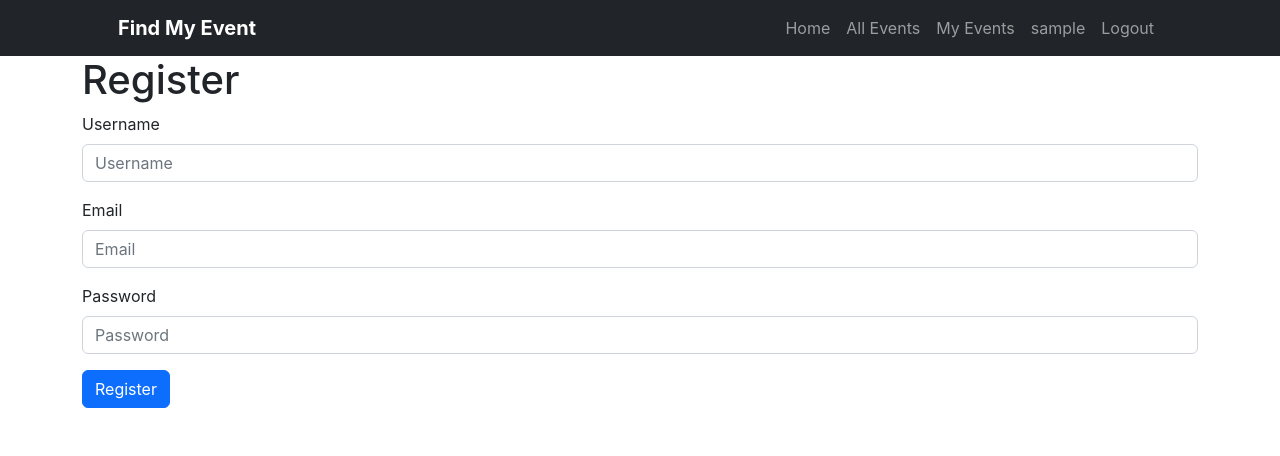
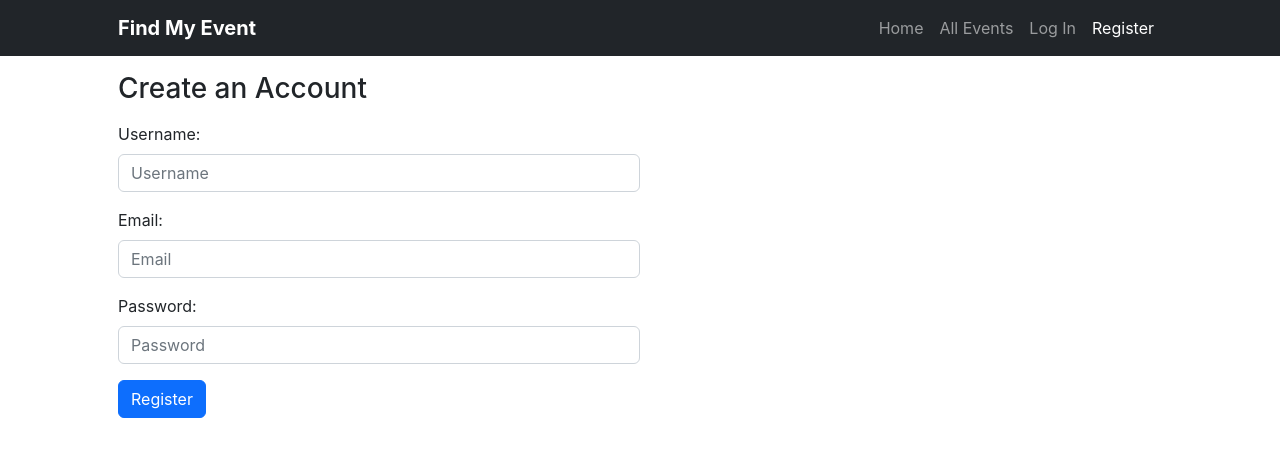
Before and after one commit to mianto5/FSDp_Project4, a React (Create React App) app: page /register in a window 1280 px wide. Shown: the top 456 px of the page. Built offline with nearby package versions, Linux system fonts and the light colour scheme; sample sign-in values are in the browser's storage; the HTML template or start-up script is replaced by a standard one.

Commit message:
Adds profile page.

```diff
--- a/src/App.js
+++ b/src/App.js
@@ -16,12 +16,13 @@ function App() {
     <BrowserRouter>
       <NavBar/>
       <Routes>
-        <Route path='/home' element={<Home/>}></Route>
+        <Route path='/' element={<Home/>}></Route>
         <Route path='/all-events' element={<AllEvents/>}></Route>
         <Route path='/my-events' element={<MyEvents/>}>
           <Route path='/my-events/add' element={<AddEvent/>}></Route>
         </Route>
         <Route path='/my-favourites' element={<MyFavourites/>}></Route>
+        <Route path='/profile' element={<Profile/>}></Route>
         <Route path='/login' element={<Login/>}></Route>
         <Route path='/register' element={<Register/>}></Route>
       </Routes>
--- a/src/components/Login.js
+++ b/src/components/Login.js
@@ -30,16 +30,18 @@ export default function Login({ setStatus, setUsername }) {
   const handleSubmit = (e) => {
     e.preventDefault();
     dispatch(loginUser(user));
+    navigate("/profile");
   };
 
   return (
-    <div className="container">
-      <h1>Login</h1>
-      <p style={{ color: "red" }}>{error && error}</p>
+    <div className="container px-4 px-lg-5">
+      <p></p>
+      <h3>Log In to Share Your Events</h3>
+      <p></p>
       <form>
-        <div className="mb-3">
+        <div className="col-sm-12 col-md-6 col-lg-6">
           <label htmlFor="formGroupExampleInput2" className="form-label">
-            Username
+            Username:
           </label>{" "}
           <input
             type="text"
@@ -52,10 +54,11 @@ export default function Login({ setStatus, setUsername }) {
             id="formGroupExampleInput2"
             placeholder="Username"
           />
+          <p></p>
         </div>
-        <div className="mb-3">
+        <div className="col-sm-12 col-md-6 col-lg-6">
           <label htmlFor="formGroupExampleInput2" className="form-label">
-            Password
+            Password:
           </label>{" "}
           <input
             type="password"
@@ -68,6 +71,7 @@ export default function Login({ setStatus, setUsername }) {
             id="formGroupExampleInput2"
             placeholder="Password"
           />
+          <p></p>
         </div>
         <button
           type="submit"
--- a/src/components/NavBar.js
+++ b/src/components/NavBar.js
@@ -1,8 +1,6 @@
 import React from "react";
-import "../style/NavBar.css";
 import { NavLink } from "react-router-dom";
 import { useDispatch, useSelector } from "react-redux";
-import { logoutUser } from "../redux/userslice";
 
 export default function NavBar() {
   const isloggedin = useSelector((state) => state.userreducer.isloggedin);
@@ -29,7 +27,7 @@ export default function NavBar() {
         <div className="collapse navbar-collapse" id="navbarSupportedContent">
           <ul className="navbar-nav ms-auto mb-2 mb-lg-0">
             <li className="nav-item">
-              <NavLink className="nav-link" aria-current="page" to="/home">
+              <NavLink className="nav-link" aria-current="page" to="/">
                 Home
               </NavLink>
             </li>
@@ -65,21 +63,10 @@ export default function NavBar() {
               </li>
             )} */}
             {isloggedin && (
-              <div>
-                <NavLink className="nav-link" to={`/profile/${username}`}>
-                  {username}
+              <li className="nav-item">
+                <NavLink className="nav-link" aria-current="page" to="/profile">
+                  Profile
                 </NavLink>
-              </div>
-            )}
-            {isloggedin && (
-              <li className="nav-item">
-                <a
-                  className="nav-link"
-                  href="/"
-                  onClick={() => dispatch(logoutUser())}
-                >
-                  Logout
-                </a>
               </li>
             )}
             {!isloggedin && (
--- a/src/components/Profile.js
+++ b/src/components/Profile.js
@@ -1,7 +1,42 @@
-import React from 'react';
+import React, { useEffect, useState } from "react";
+import { useDispatch, useSelector } from "react-redux";
+import { logoutUser, fetchUserByUsername} from "../redux/userslice";
+import { useNavigate } from 'react-router-dom'
 
 export default function Profile() {
+  const isloggedin = useSelector((state) => state.userreducer.isloggedin);
+  const dispatch = useDispatch();
+  const navigate = useNavigate();
+  const username = useSelector((state) => state.userreducer.username);
+  let user = useSelector((state) => state.userreducer.user);
+
+  useEffect(() => {
+    console.log("isloggedin: ", isloggedin)
+    if (!isloggedin) {
+      navigate("/login");
+    }
+    /* if(user.id === 0)   */dispatch(fetchUserByUsername(username));
+  }, [user]);
+
   return (
-    <div>Profile</div>
-  )
+    <div className="container px-4 px-lg-5">
+      <p></p>
+      <h3>Hello {username}!</h3>
+      <p></p>
+      <p>
+        <h5>Account Details:</h5>
+      </p>
+      <p>ID: {user.id}</p>
+      <p>Email: {user.email}</p>
+      <div>
+        <button
+          type="submit"
+          className="btn btn-primary"
+          onClick={() => dispatch(logoutUser())}
+        >
+          Log Out
+        </button>
+      </div>
+    </div>
+  );
 }
--- a/src/components/Register.js
+++ b/src/components/Register.js
@@ -1,41 +1,41 @@
-import React, {useEffect, useState} from "react";
-import {useSelector, useDispatch } from 'react-redux'
-import { useNavigate } from 'react-router-dom'
-import { registerUser } from '../redux/userslice'
+import React, { useEffect, useState } from "react";
+import { useSelector, useDispatch } from "react-redux";
+import { useNavigate } from "react-router-dom";
+import { registerUser } from "../redux/userslice";
 
 const initialState = {
-  "username":"",
-  "password":"",
-  "email":""
-}
+  username: "",
+  password: "",
+  email: "",
+};
 
 export default function Register() {
-
   const [user, setUser] = useState(initialState);
 
   let navigate = useNavigate();
   let dispatch = useDispatch();
-  let registerStatus = useSelector((state)=> state.userreducer.registerstatus);
+  let registerStatus = useSelector((state) => state.userreducer.registerstatus);
 
-  useEffect(()=>{
-    if(registerStatus === "success")
-      navigate("/login");
-  }, [registerStatus])
+  useEffect(() => {
+    if (registerStatus === "success") navigate("/login");
+  }, [registerStatus]);
 
   console.log("registerStatus: ", registerStatus);
 
-  const handleSubmit = (e)=>{
+  const handleSubmit = (e) => {
     e.preventDefault();
     dispatch(registerUser(user));
-  }
+  };
 
   return (
-    <div className="container">
-      <h1>Register</h1>
+    <div className="container px-4 px-lg-5">
+      <p></p>
+      <h3>Create an Account</h3>
+      <p></p>
       <form>
-        <div className="mb-3">
+        <div className="col-sm-12 col-md-6 col-lg-6">
           <label htmlFor="formGroupExampleInput2" className="form-label">
-            Username
+            Username:
           </label>{" "}
           <input
             type="text"
@@ -48,10 +48,11 @@ export default function Register() {
             id="formGroupExampleInput2"
             placeholder="Username"
           />
+          <p></p>
         </div>
-        <div className="mb-3">
+        <div className="col-sm-12 col-md-6 col-lg-6">
           <label htmlFor="formGroupExampleInput2" className="form-label">
-            Email
+            Email:
           </label>{" "}
           <input
             type="email"
@@ -64,10 +65,11 @@ export default function Register() {
             id="formGroupExampleInput2"
             placeholder="Email"
           />
+          <p></p>
         </div>
-        <div className="mb-3">
+        <div className="col-sm-12 col-md-6 col-lg-6">
           <label htmlFor="formGroupExampleInput2" className="form-label">
-            Password
+            Password:
           </label>{" "}
           <input
             type="password"
@@ -80,6 +82,7 @@ export default function Register() {
             id="formGroupExampleInput2"
             placeholder="Password"
           />
+          <p></p>
         </div>
         <button
           type="submit"
--- a/src/redux/userslice.js
+++ b/src/redux/userslice.js
@@ -3,7 +3,7 @@ import { createSlice, createAsyncThunk } from "@reduxjs/toolkit";
 const initialState = {
   loginstatus: "",
   username: sessionStorage.getItem("username") || "",
-  isloggedin: !!sessionStorage.getItem("username"),
+  isloggedin: false,
   user: { id: 0, username: "", email: "", favourites: [] },
   registerstatus: "failure",
 };
@@ -54,6 +54,7 @@ const userslice = createSlice({
     logoutUser: (state, action) => {
       sessionStorage.removeItem("username");
       state.loginstatus = "failure";
+      state.isloggedin = false;
       state.username = "";
     },
     changeRegisterStatus: (state) => {
```
